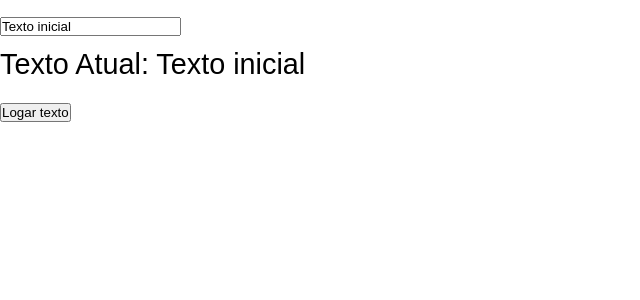
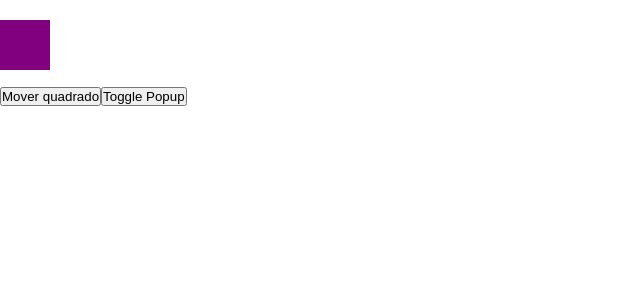
Before and after one commit to NavarroRangel/AngularBase, an Angular app: page / in a window 1280 px wide. Shown: the top 300 px of the page, without its empty margins (0-640 px from the left). Built offline with nearby package versions, Linux system fonts and the light colour scheme.

Commit message:
:sparkles feat: style-binding added, including: progress-bar, dinamic-text and square-popup

```diff
--- a/src/app/app.html
+++ b/src/app/app.html
@@ -3,5 +3,6 @@
 
 <!--<app-event-binding/> -->
 <!--<app-property-binding/>-->
-
-<app-two-way-data-binding/>
+<!--<app-dinamic-text/>-->
+<!--<app-progress-bar/>-->
+<app-square-popup/>
--- a/src/app/app.ts
+++ b/src/app/app.ts
@@ -4,11 +4,14 @@ import {BotaoFlat} from './botao-flat/botao-flat';
 import {EventBinding} from './event-binding/event-binding';
 import {PropertyBinding} from './property-binding/property-binding';
 import {TwoWayDataBinding} from './two-way-data-binding/two-way-data-binding';
+import {DinamicText} from './components/style-binding/dinamic-text/dinamic-text';
+import {ProgressBar} from './components/style-binding/progress-bar/progress-bar';
+import {SquarePopup} from './components/style-binding/square-popup/square-popup';
 
 
 @Component({
   selector: 'app-root',
-  imports: [MeuBotao, BotaoFlat, EventBinding, PropertyBinding, TwoWayDataBinding],
+  imports: [ProgressBar, SquarePopup],
   templateUrl: './app.html',
   styleUrl: './app.css'
 })
--- a/src/app/components/style-binding/dinamic-text/dinamic-text.html
+++ /dev/null
@@ -1 +0,0 @@
-<p>dinamic-text works!</p>
--- a/src/app/components/style-binding/progress-bar/progress-bar.css
+++ b/src/app/components/style-binding/progress-bar/progress-bar.css
@@ -0,0 +1,14 @@
+.progress-bar-container{
+  width: 300px;
+  height:20px;
+  background-color:white;
+  border:1px solid #ccc;
+  margin-top: 20px;
+  overflow: hidden;
+}
+
+.progress-bar-fill{
+  height: 100%;
+  background-color: #4caf50;
+  transition: width 0.3s ease-in-out;
+}
--- a/src/app/components/style-binding/progress-bar/progress-bar.html
+++ b/src/app/components/style-binding/progress-bar/progress-bar.html
@@ -1 +1,6 @@
-<p>progress-bar works!</p>
+<div class="progress-bar-container">
+  <div class="progress-bar-fill" [style.width.px]="progress">
+
+  </div>
+</div>
+<button (click)="aumentarProgresso()">Aumentar progresso</button>
--- a/src/app/components/style-binding/progress-bar/progress-bar.ts
+++ b/src/app/components/style-binding/progress-bar/progress-bar.ts
@@ -7,5 +7,8 @@ import { Component } from '@angular/core';
   styleUrl: './progress-bar.css'
 })
 export class ProgressBar {
-
+  progress: number = 0;
+  aumentarProgresso(){
+    this.progress = Math.min(this.progress + 30,300);
+  }
 }
--- a/src/app/components/style-binding/square-popup/square-popup.ts
+++ b/src/app/components/style-binding/square-popup/square-popup.ts
@@ -3,9 +3,43 @@ import { Component } from '@angular/core';
 @Component({
   selector: 'app-square-popup',
   imports: [],
-  templateUrl: './square-popup.html',
-  styleUrl: './square-popup.css'
+  template: `
+    <div class="quadrado" [style.left.%]="posicaoHorizontal"></div>
+    <div class="popup" [style.top]="alturarPopUp + 'vh'" [style.right]="'10px'">
+      PopUp Dinâmico
+    </div>
+
+    <button (click)="moverQuadrado()">Mover quadrado</button>
+    <button (click)="togglePopup()">Toggle Popup</button>
+
+  `,
+  styles: `
+  .quadrado {
+    width: 50px;
+    height: 50px;
+    background-color: purple;
+    position: relative; /* para left funcionar */
+    transition: left 0.5s ease;
+    margin-top:20px;
+  }
+  .popup {
+    position: fixed;
+    background-color: lightcoral;
+    padding: 15px;
+    border-radius: 8px;
+    transform: translateY(-100%);
+    transition: transform 0.3s ease-out, top 0.3s ease-out;
+  }
+  `
 })
 export class SquarePopup {
-
+  posicaoHorizontal: number = 0;
+  alturarPopUp: number = -10;
+  moverQuadrado(){
+    this.posicaoHorizontal = (this.posicaoHorizontal+ 10)%100;
+  }
+  togglePopup(){
+    this.alturarPopUp = this.alturarPopUp === -10 ? 10 : -10
+    console.log( this.alturarPopUp);
+  }
 }
```
Also changed, not shown: src/app/components/style-binding/dinamic-text/dinamic-text.ts (+16 -3 lines).
